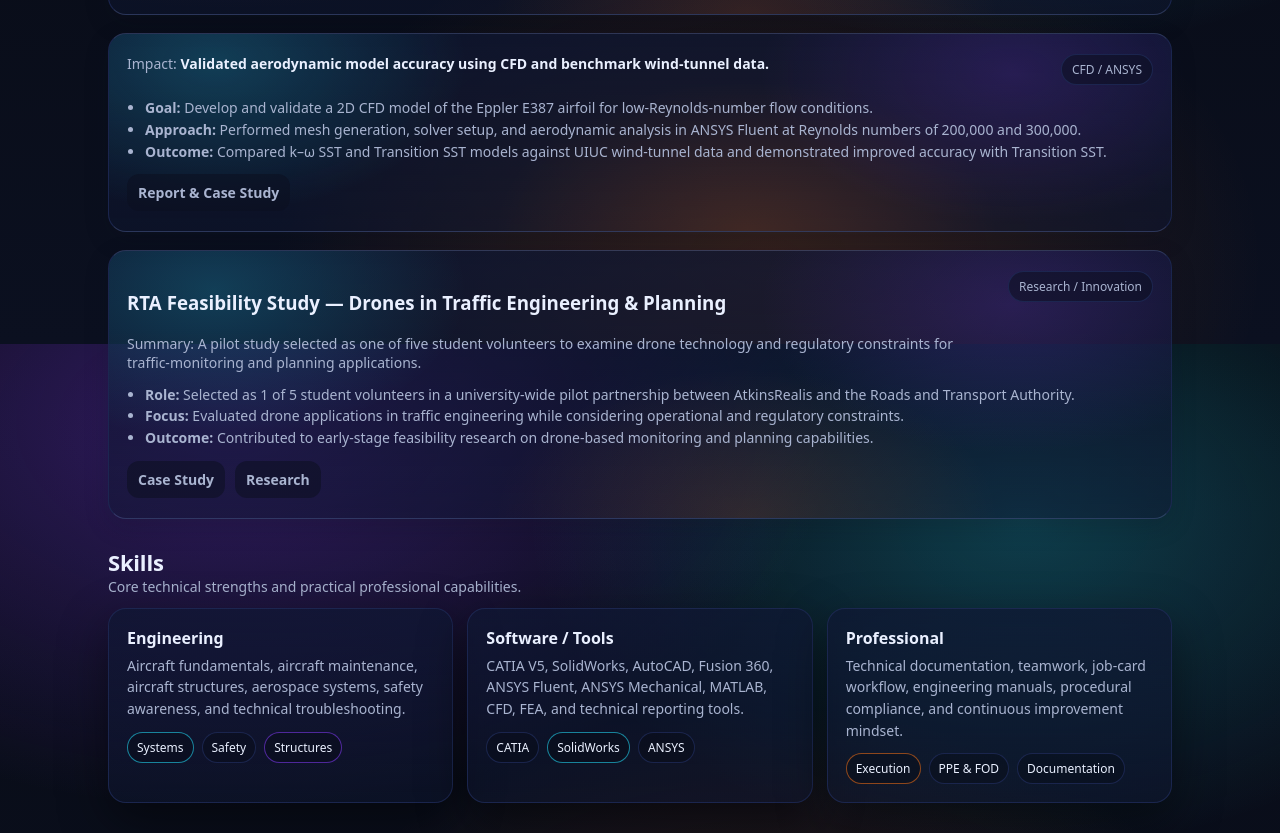
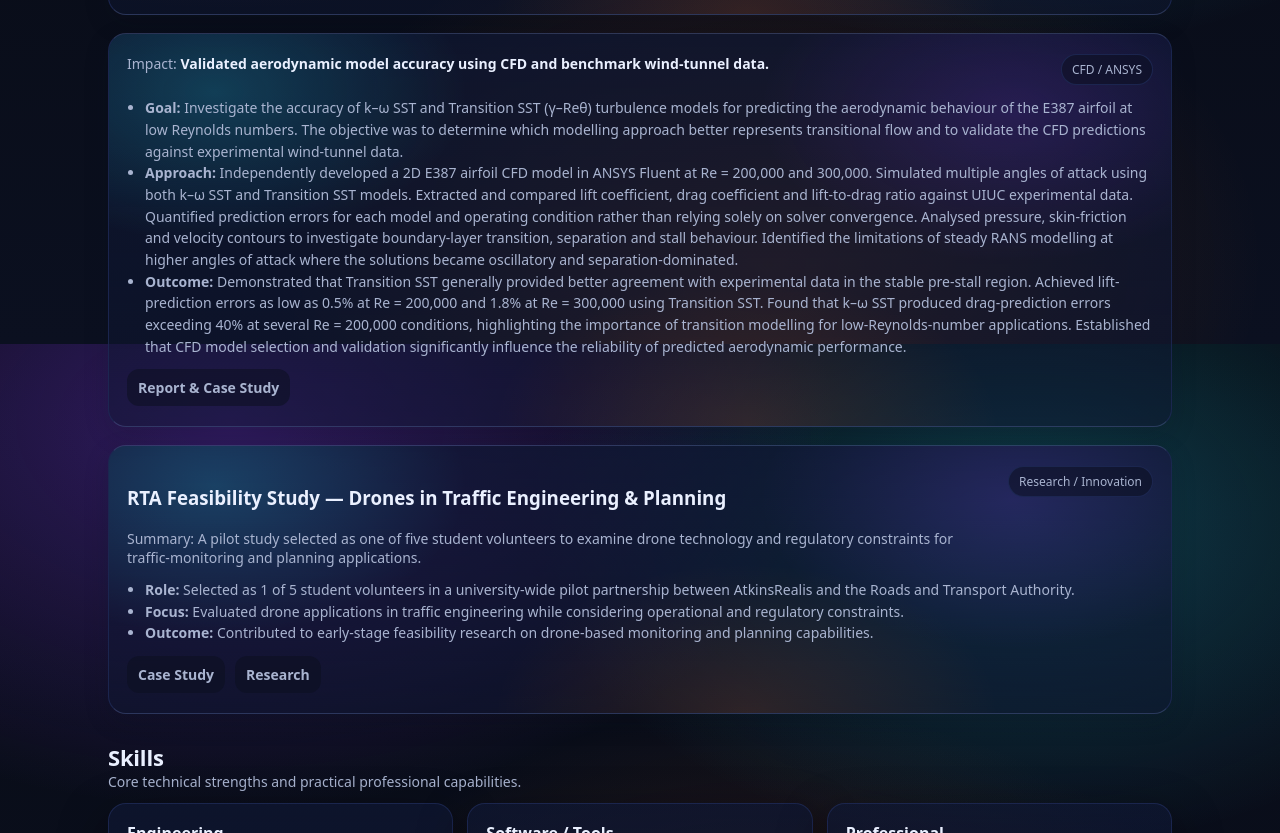
Before and after one commit to sagarptailor-lab/PORTFOLIO, a plain HTML site: page index.html in a window 1280 px wide. Shown: the part 2056-2889 px from the top of the page. Drawn offline with Linux system fonts and the light colour scheme.

Commit message:
Update index.html

```diff
--- a/index.html
+++ b/index.html
@@ -527,9 +527,25 @@
             <div class="pill">CFD / ANSYS</div>
           </div>
           <ul>
-            <li><b>Goal:</b> Develop and validate a 2D CFD model of the Eppler E387 airfoil for low-Reynolds-number flow conditions.</li>
-            <li><b>Approach:</b> Performed mesh generation, solver setup, and aerodynamic analysis in ANSYS Fluent at Reynolds numbers of 200,000 and 300,000.</li>
-            <li><b>Outcome:</b> Compared k–ω SST and Transition SST models against UIUC wind-tunnel data and demonstrated improved accuracy with Transition SST.</li>
+            <li><b>Goal:</b> Investigate the accuracy of k–ω SST and Transition SST (γ–Reθ) turbulence models for predicting the aerodynamic behaviour of the E387 airfoil at low Reynolds numbers. The objective was to determine which modelling approach better represents transitional flow and to validate the CFD predictions against experimental wind-tunnel data.</li>
+            <li><b>Approach:</b> Independently developed a 2D E387 airfoil CFD model in ANSYS Fluent at Re = 200,000 and 300,000.
+
+Simulated multiple angles of attack using both k–ω SST and Transition SST models.
+
+Extracted and compared lift coefficient, drag coefficient and lift-to-drag ratio against UIUC experimental data.
+
+Quantified prediction errors for each model and operating condition rather than relying solely on solver convergence.
+
+Analysed pressure, skin-friction and velocity contours to investigate boundary-layer transition, separation and stall behaviour.
+
+Identified the limitations of steady RANS modelling at higher angles of attack where the solutions became oscillatory and separation-dominated.</li>
+            <li><b>Outcome:</b> Demonstrated that Transition SST generally provided better agreement with experimental data in the stable pre-stall region.
+
+Achieved lift-prediction errors as low as 0.5% at Re = 200,000 and 1.8% at Re = 300,000 using Transition SST.
+
+Found that k–ω SST produced drag-prediction errors exceeding 40% at several Re = 200,000 conditions, highlighting the importance of transition modelling for low-Reynolds-number applications.
+
+Established that CFD model selection and validation significantly influence the reliability of predicted aerodynamic performance.</li>
           </ul>
           <div class="links" style="display:flex">
             <a class="btn" href="REPORT AEROSPACE APPLICATION 1.pdf" target="_blank" rel="noopener noreferrer">Report &amp; Case Study</a>
```
